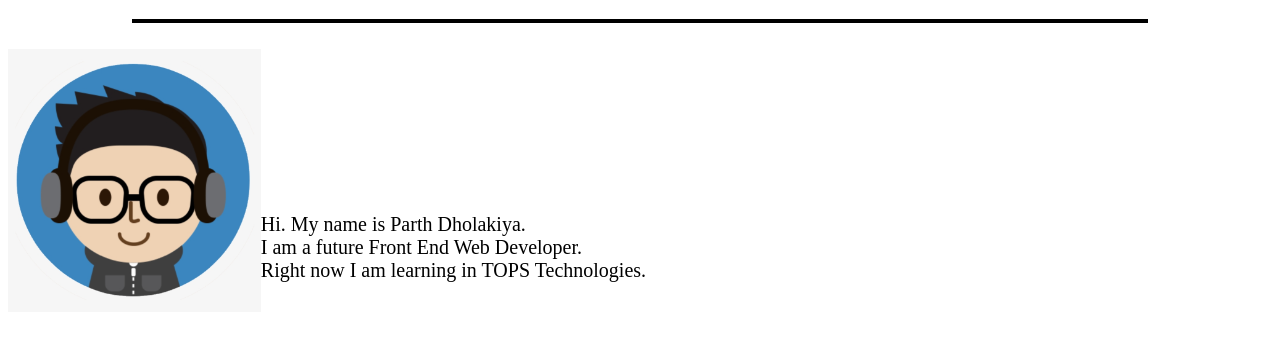
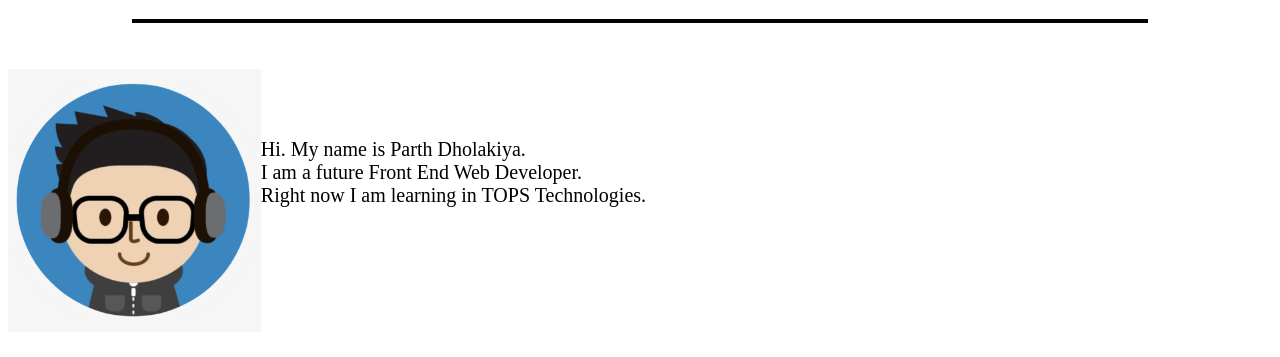
Before and after one commit to 07NovMWF-3-30-Parth/Projects, a plain HTML site: page 2. Tops Task file/HTML/about me.html in a window 1280 px wide. Shown: the part 61-418 px from the top of the page. Drawn offline with Linux system fonts and the light colour scheme.

Commit message:
about me

```diff
--- a/2. Tops Task file/HTML/about me.html
+++ b/2. Tops Task file/HTML/about me.html
@@ -15,9 +15,10 @@
 <body>
     <h1>Parth Dholakiya</h1>
     <hr><br>
+    <p>
     <img src="../Images/about me.png" width="20%" alt="">
-    <br><br><br><br><br><br><br><br>
-    <p>Hi. My name is Parth Dholakiya. <br> I am a future Front End Web Developer. <br> Right now I am learning in TOPS Technologies.
+    <br><br><br>
+    Hi. My name is Parth Dholakiya. <br> I am a future Front End Web Developer. <br> Right now I am learning in TOPS Technologies.
 
     </p>
 </body>
```
